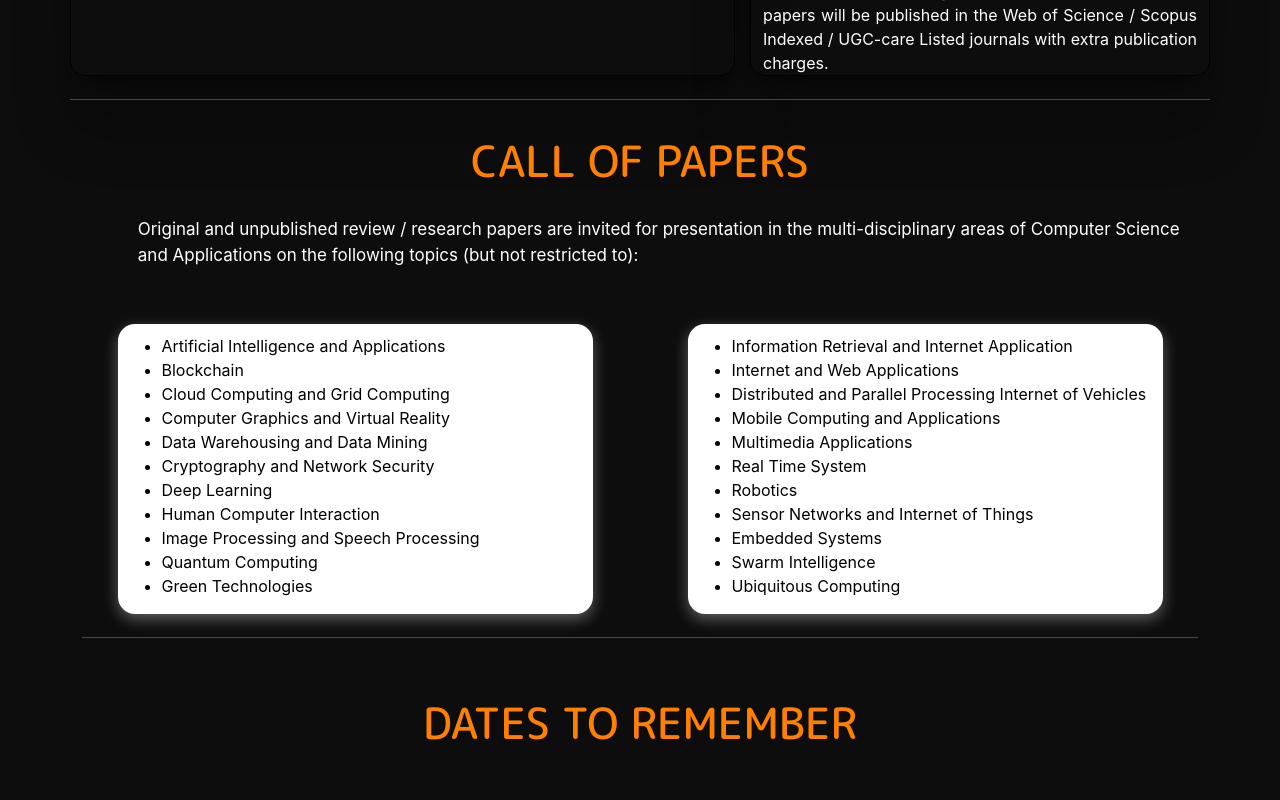
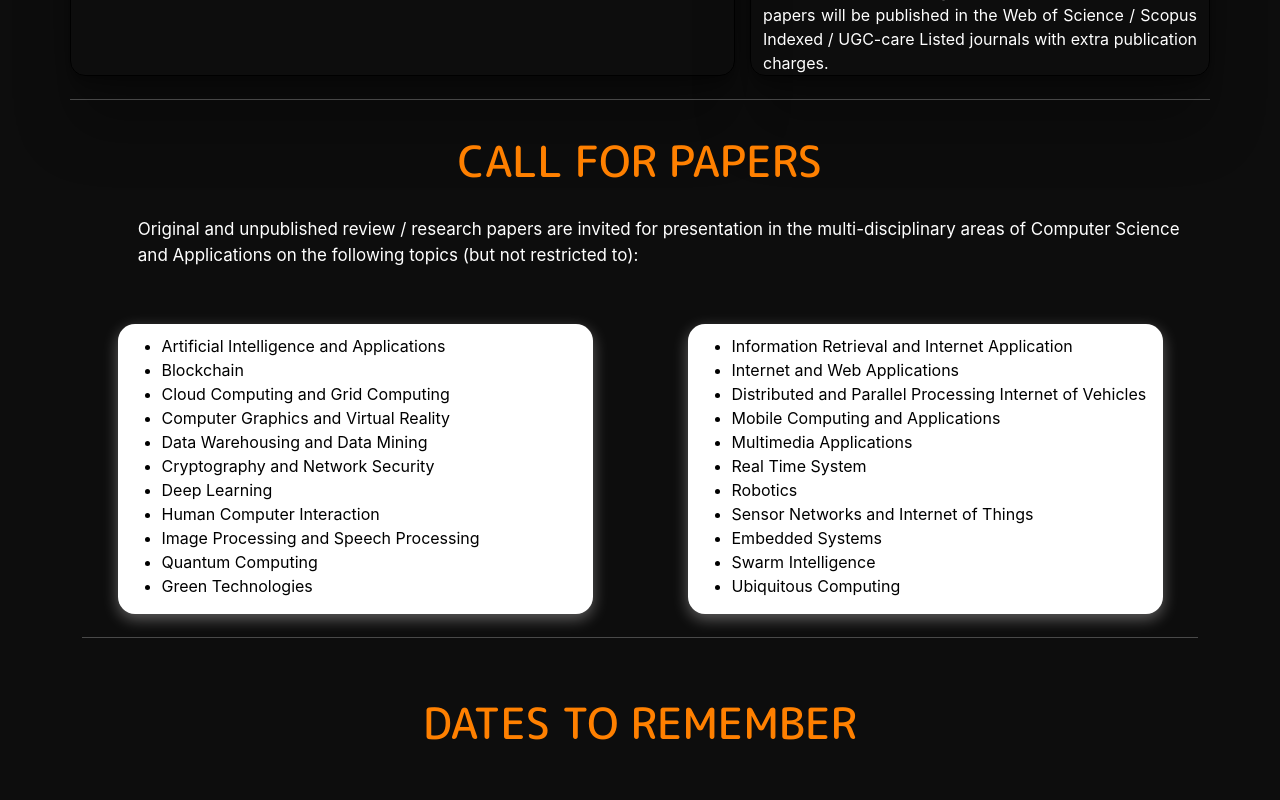
Before and after one commit to Dhanushchandra/REVA-ICICTA, a React (Create React App) app: page / in a window 1280 px wide. Shown: the part 800-1600 px from the top of the page. Built offline with nearby package versions, Linux system fonts and the light colour scheme; a web font is replaced by a local one.

Commit message:
type erorrs fixed.

```diff
--- a/src/components/Guests.js
+++ b/src/components/Guests.js
@@ -112,7 +112,7 @@ const Guests = () => {
 
         <div className="our-team">
           <div className="picture">
-            <img className="img-fluid" style={{height: "90px"}} src={Dey} />
+            <img className="img-fluid" style={{height: "120px"}} src={Dey} />
           </div>
           <div className="team-content">
             <h3 className="name">Dr. Nilanjan Dey</h3>
--- a/src/components/Papers.js
+++ b/src/components/Papers.js
@@ -8,7 +8,7 @@ const Papers = () => {
   return (
     <div className="container">
       <Slide left>
-        <h1 className="text">CALL OF PAPERS</h1>
+        <h1 className="text">CALL FOR PAPERS</h1>
       </Slide>
 
       <div className="col-md-12">
```
